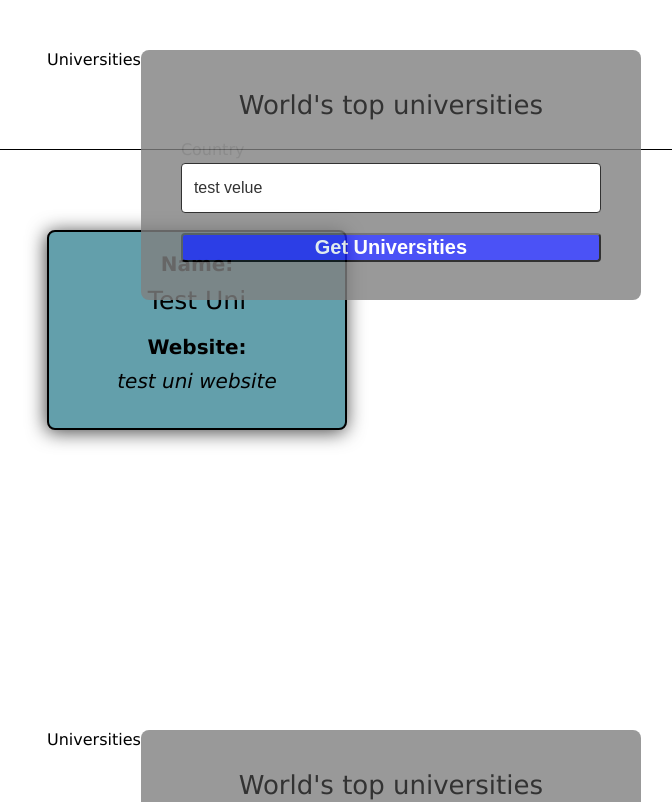
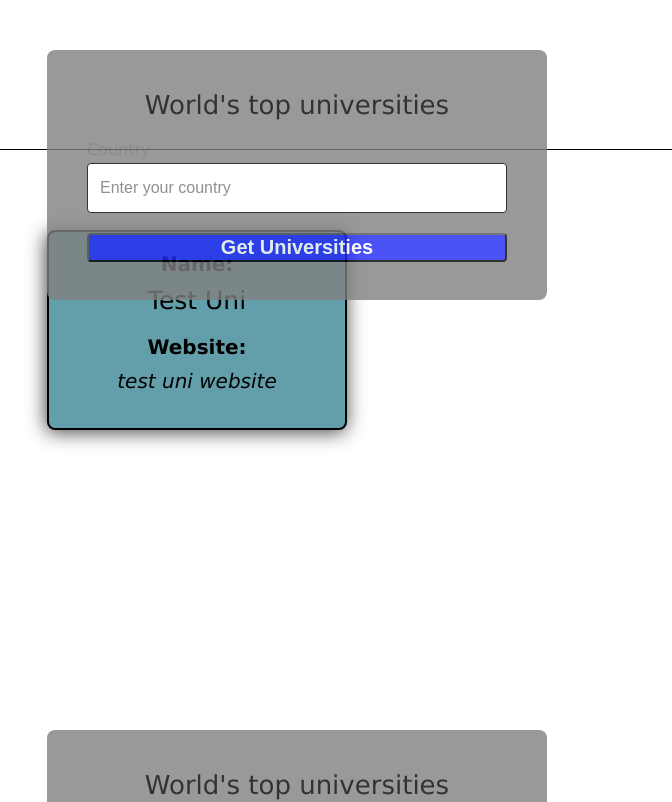
Before and after one commit to SergeiVS/react-app-typescript, a React (Create React App) app: page / in a window 1280 px wide. Shown: the top 802 px of the page, without its empty margins (3-675 px from the left). Built offline with nearby package versions, Linux system fonts and the light colour scheme.

Commit message:
add SubmitForm

```diff
--- a/src/components/SearchForm/SearchForm.tsx
+++ b/src/components/SearchForm/SearchForm.tsx
@@ -6,6 +6,7 @@ import { SearchFormProps } from "./types";
 import { SearchFormContainer, Title } from "./styles";
 
 function SearchForm({ value, onSubmit, onChange }: SearchFormProps) {
+
   return (
     <SearchFormContainer onSubmit={onSubmit}>
       <Title>World's top universities</Title>
--- a/src/components/SearchForm/types.ts
+++ b/src/components/SearchForm/types.ts
@@ -1,7 +1,7 @@
 import { ChangeEvent, FormEvent } from "react";
 
 export interface SearchFormProps {
-  value: string;
-  onChange: (event: ChangeEvent) => void;
-  onSubmit: (event: FormEvent) => void;
+  value: string | undefined;
+  onChange: (event: ChangeEvent<HTMLInputElement>) => void;
+  onSubmit: (event: FormEvent<HTMLFormElement>) => void;
 }
--- a/src/lessons/Lesson10/Lesson10.tsx
+++ b/src/lessons/Lesson10/Lesson10.tsx
@@ -1,4 +1,4 @@
-import { useState } from "react";
+import { ChangeEvent, FormEvent, useState } from "react";
 
 import UniCard from "components/UniCard/UniCard";
 import SearchForm from "components/SearchForm/SearchForm";
@@ -25,14 +25,23 @@ import { University } from "./types";
 // }
 
 function Lesson10() {
+  const [countryName, setCountry] = useState<string | undefined>("");
+
+  const handleChange = (event: ChangeEvent<HTMLInputElement>) => {
+    setCountry(event.target.value);
+  };
+  const handleSubmit = (event: FormEvent<HTMLFormElement>) => {
+    event.preventDefault();
+  };
+
   return (
     <Lesson_10Div>
       <Lesson_10Header>
-        <p>Universities</p>
+        <p>{countryName}</p>
         <SearchForm
-          value="test velue"
-          onChange={() => {}}
-          onSubmit={() => {}}
+          value={countryName}
+          onChange={handleChange}
+          onSubmit={handleSubmit}
         />
       </Lesson_10Header>
       <Lesson_10Cards>
```
